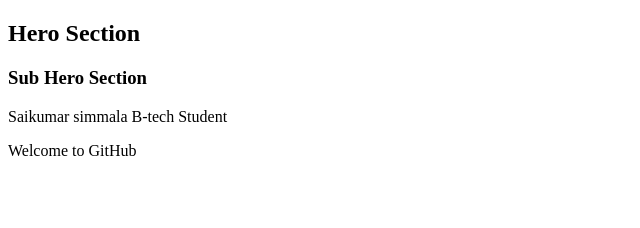
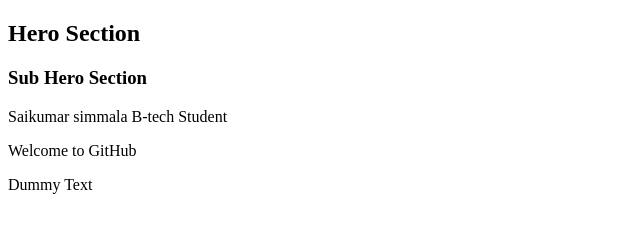
Before and after one commit to moonu-573/git-demo, a plain HTML site: page index.html in a window 1280 px wide. Shown: the whole page, without its empty margins (0-640 px from the left). Drawn offline with Linux system fonts and the light colour scheme.

Commit message:
commit after adding dummy text

```diff
--- a/index.html
+++ b/index.html
@@ -15,6 +15,7 @@
     </section>
     <section>
         <p>Welcome to GitHub</p>
+        <p>Dummy Text</p>
     </section>
 </body>
 </html>
```
